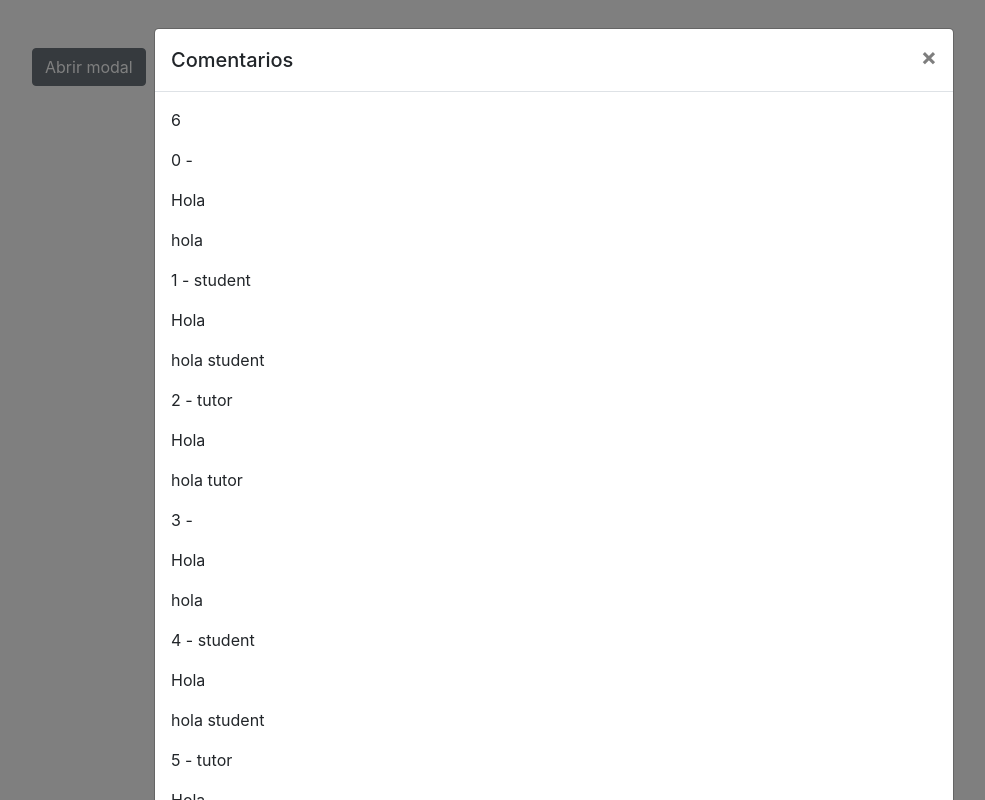
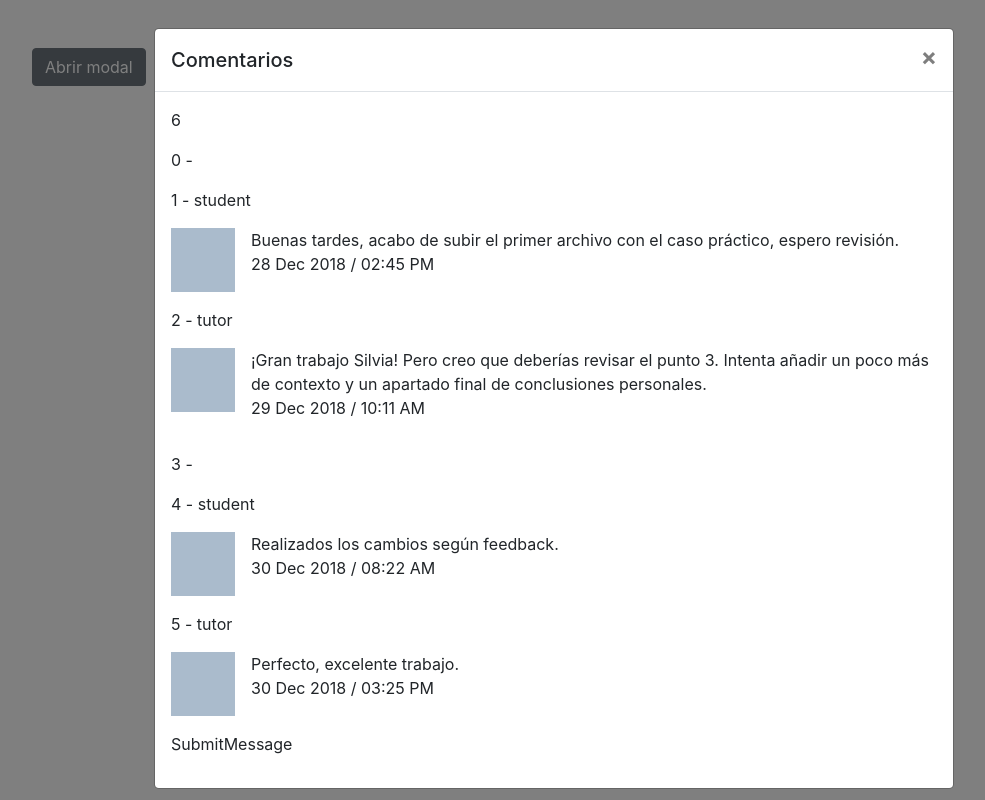
Before and after one commit to natgarea/vue-primer-intento, a Vue app: page / in a window 1280 px wide. Both pictures are taken after a click on the button "Abrir modal". Shown: the whole page, without its empty margins (86-1071 px from the left). Built offline with nearby package versions, Linux system fonts and the light colour scheme.

Commit message:
Add messages

```diff
--- a/src/assets/data/messages.json
+++ b/src/assets/data/messages.json
@@ -13,14 +13,14 @@
        "user":"student",
        "logged_as_user":true,
        "timestamp":"December 28, 2018 14:45:05",
-       "message":"Buenas tardes, acabo de subir el primer archivo con el caso práctico, espero revisión."
+       "content":"Buenas tardes, acabo de subir el primer archivo con el caso práctico, espero revisión."
     },
     {
        "attachment":false,
        "user":"tutor",
        "logged_as_user":false,
        "timestamp":"December 29, 2018 10:11:00",
-       "message":"¡Gran trabajo Silvia! Pero creo que deberías revisar el punto 3. Intenta añadir un poco más de contexto y un apartado final de conclusiones personales."
+       "content":"¡Gran trabajo Silvia! Pero creo que deberías revisar el punto 3. Intenta añadir un poco más de contexto y un apartado final de conclusiones personales."
     },
     {
        "attachment":true,
@@ -36,13 +36,13 @@
        "user":"student",
        "logged_as_user":true,
        "timestamp":"December 30, 2018 08:22:05",
-       "message":"Realizados los cambios según feedback."
+       "content":"Realizados los cambios según feedback."
     },
     {
        "attachment":false,
        "user":"tutor",
        "logged_as_user":false,
        "timestamp":"December 30, 2018 15:25:00",
-       "message":"Perfecto, excelente trabajo."
+       "content":"Perfecto, excelente trabajo."
     }
  ]
--- a/src/components/Message.vue
+++ b/src/components/Message.vue
@@ -1,13 +1,24 @@
 <template>
   <div>
-    <p>Hola</p>
-      <p>hola {{message.user}}</p>
+    <ul class="list-unstyled">
+    <b-media v-if="!message.attachment" tag="li">
+      <template #aside>
+        <b-img blank blank-color="#abc" width="64" alt="placeholder"></b-img>
+      </template>
+      <p class="mb-0">
+        {{message.content}}
+      </p>
+      <p>{{moment(message.timestamp).format('DD MMM YYYY / hh:mm A')}}</p>
+    </b-media>
+    </ul>
+
   </div>
 </template>
 
 <script>
   export default {
     name: 'Message',
-    props: ['message']
+    props: ['message'],
+    // el timestamp lo quiero modificar con moment()
   }
 </script>
--- a/src/components/MessageArea.vue
+++ b/src/components/MessageArea.vue
@@ -28,7 +28,7 @@
       ...mapMutations(['loadMessages']),
       ...mapActions(['getMessages'])
     },
-    mounted() {
+    created() {
       this.getMessages()
     }
   }
--- a/src/main.js
+++ b/src/main.js
@@ -1,6 +1,7 @@
 import Vue from 'vue'
 import App from './App.vue'
 import store from './store'
+import moment from 'moment'
 import { BootstrapVue, IconsPlugin } from 'bootstrap-vue'
 
 import 'bootstrap/dist/css/bootstrap.css'
@@ -11,6 +12,9 @@ Vue.use(IconsPlugin)
 
 Vue.config.productionTip = false
 
+moment.locale('es')
+Vue.prototype.moment = moment
+
 new Vue({
   store,
   render: h => h(App)
--- a/src/store/index.js
+++ b/src/store/index.js
@@ -9,9 +9,9 @@ export default new Vuex.Store({
     messages: []
   },
   mutations: {
-    loadMessages(state, messagesAction) {
-      state.messages = messagesAction;
-    }
+      loadMessages(state, messagesAction) {
+        state.messages = messagesAction;
+      },
   },
   actions: {
     getMessages: function({ commit }) {
```
